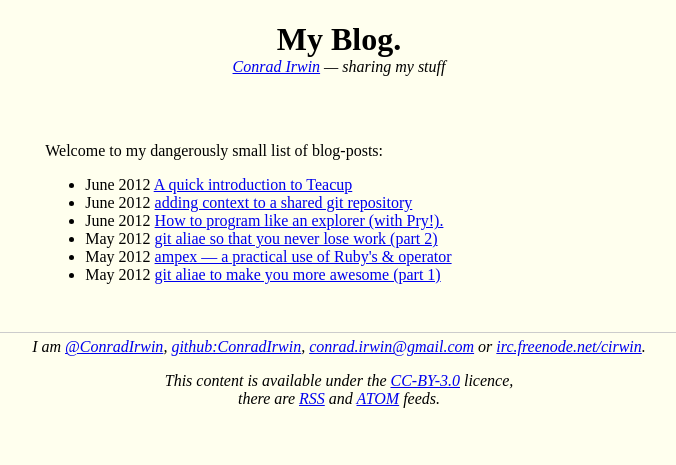
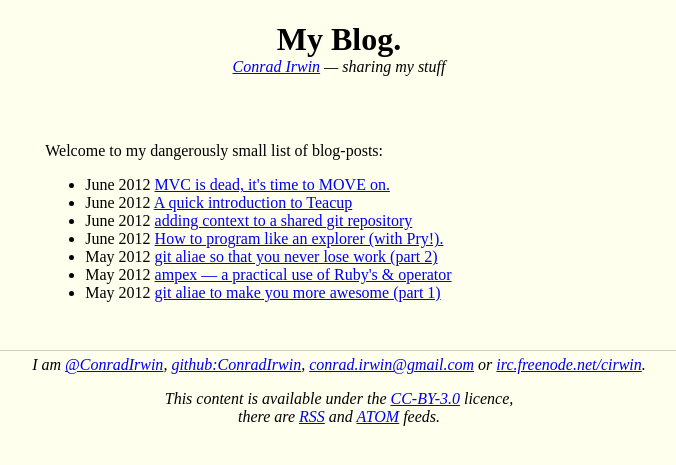
Before and after one commit to ConradIrwin/conradirwin.github.com, a Jekyll site: the page built from index.html, in a window 1280 px wide. Shown: the top 465 px of the page, without its empty margins (301-977 px from the left). Built offline with Jekyll 4.4.1, drawn with Linux system fonts in a browser that asks for light colours; Markdown is read by kramdown in place of the engine named in the settings; comment, search, counter and statistics services are not loaded; some of the changed lines change nothing that is shown.

Commit message:
+time-to-move-on (draft 1)

```diff
--- a/_layouts/post.html
+++ b/_layouts/post.html
@@ -127,6 +127,16 @@
         margin-left: 20px;
         margin-right: 20px;
         margin-bottom: 20px;
+      }
+
+      figure.image {
+          /* reserve extra space for the image's border */
+          margin-right: 4px;
+      }
+
+      figure.image img {
+          width: 100%;
+          border: 2px solid white;
       }
 
       .highlight .c { color: #999988; font-style: italic } /* Comment */
--- /dev/null
+++ b/_posts/2012-06-29-time-to-move-on.md
@@ -0,0 +1,111 @@
+---
+title: MVC is dead, it's time to MOVE on.
+permalink: blog/time-to-move-on.html
+layout: post
+fuzzydate: June 2012
+---
+
+MVC is a phenomenal idea. You have models, which are nice self-contained bits of
+state, views which are nice self-contained bits of UI, and controllers which are nice
+self-contained bits of …
+
+What?
+
+I'm certainly not the first person to notice this, but the problem with MVC as given is
+that you end up stuffing too much code into your controllers, because you don't know where
+else to put it.
+
+To fix this I propose <b>MOVE</b>. <b>M</b>odels, <b>O</b>perations, <b>V</b>iews, and
+<b>E</b>vents.
+
+Overview
+========
+
+<figure class="image">
+ <a href="../images/move.jpg" title="Architecture of a MOVE app">
+  <img src="../images/move.jpg" alt="Architecture of a MOVE app">
+ </a>
+</figure>
+
+I'll define the details in a minute, but this diagram shows the basic structure of a MOVE
+application.
+
+* Models encapsulate everything that your application knows.
+* Operations encapsulate everything that your application does.
+* Views mediate between your application and the user.
+* Events are used to join all these components together safely.
+
+In order to avoid spaghetti code, it's also worth noting that there are recommendations
+for what objects of each type are allowed to do. I've represented these as arrows on the
+diagram. For example, views are allowed to listen to events emitted by models, and
+operations are allowed to change models, but models should not refer to either views or
+operations.
+
+Models
+======
+
+The archetypal model is a "user" object. It has at the very least an email address, and
+probably also a name and a phone number.
+
+In a MOVE application, model's only wrap knowledge. That means that they might contain
+functions that let you check "is this the user's password?", but they don't contain
+functions that let you save them to a database or upload them to an external API. That
+would be the job of an operation.
+
+Operations
+==========
+
+A common operation for applications is logging a user in. It's actually two sub-operations
+composed together: first get the email address and password from the user, second load the
+"user" model from the database and check whether the password matches.
+
+Operations are the doers of the MOVE world. They are responsible for making changes to
+your models, for showing the right views at the right time, and for responding to events
+triggered by user interactions. In a well factored application, each sub-operation can be
+run independently of its parent; which is why in the diagram events flow upwards, and
+changes are pushed downwards.
+
+Views
+=====
+
+The login screen is a view which is responsible for showing a few text boxes to the user.
+When the user clicks the "login" button the view will yield a "loginAttempt" event which
+contains the username and password that the user typed.
+
+Everything the user can see or interact with should be powered by a view. They not only
+display the state of your application in an understandable way, but also simplify the
+stream of incoming user interactions into meaningful events. Importantly views don't
+change models directly, they simply emit events to operations, and wait for changes by
+listening to events emitted by the models.
+
+Events
+======
+
+The "loginAttempt" event is emitted by the view when the user clicks login. Additionally,
+when the login operation completes, the "currentUser" model will emit an event to notify
+your application that it has changed.
+
+Listening on events is what gives MOVE (and MVC) the inversion of control that you need to
+allow models to update views without the models being directly aware of which views they
+are updating. This is a powerful abstraction technique, allowing components to be coupled
+together without interfering with each other.
+
+Why now?
+========
+
+I don't wish to be misunderstood as implying that MVC is bad; it truly has been an
+incredibly successful way to structure large applications for the last few decades. Since
+it was invented however, new programming techniques have become popular. Without closures
+(or anonymous blocks) event binding can be very tedious; and without deferrables (also
+known as deferreds or promises) operations don't really stand out as objects on their own.
+
+To re-iterate: MVC is awesome, but it's designed with decades old technologies. MOVE is
+just a update to make better use of the new tools we have.
+
+<aside>author's note: I'm not the only one beginning to think this way either, if you like
+the idea of MOVE you should check out [objectify](https://github.com/bitlove/objectify)
+and
+[interactions](http://collectiveidea.com/blog/archives/2012/06/28/wheres-your-business-logic/)
+which try to add some of the benefits of MOVE to existing MVC applications.  Please [let
+me know](https://twitter.com/conradirwin) if you have other links that should be
+here!</aside>
```
Also changed, not shown: images/move.jpg (added).
